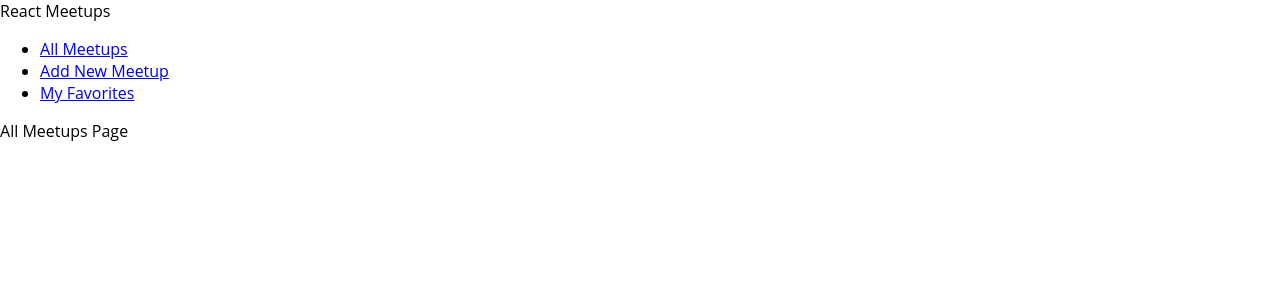
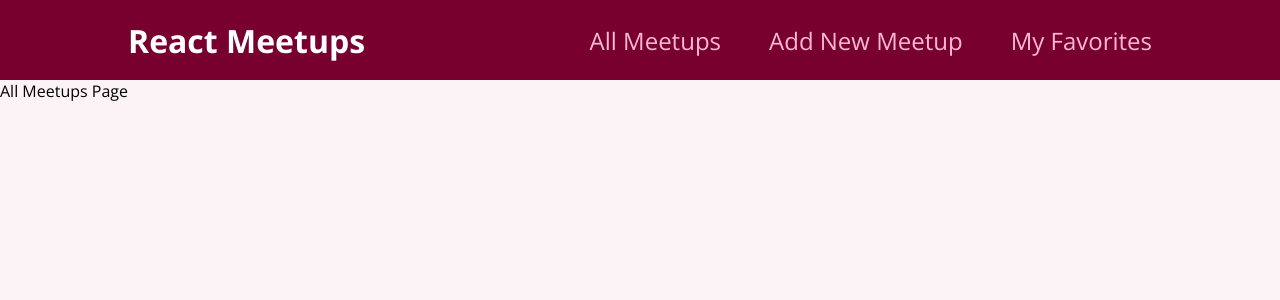
Before and after one commit to ayonalmamun/nextJS-react-the-complete-guide, a React (Create React App) app in the folder my-app/: page / in a window 1280 px wide. Shown: the top 300 px of the page. Built offline with nearby package versions, Linux system fonts and the light colour scheme.

Commit message:
css module added. video 19 done

```diff
--- a/my-app/src/components/layout/MainNavigation.js
+++ b/my-app/src/components/layout/MainNavigation.js
@@ -1,9 +1,11 @@
 import { Link } from "react-router-dom";
+
+import classes from './MainNavigation.module.css';
 
 export default function MainNavigation() {
   return (
-    <header>
-      <div>React Meetups</div>
+    <header className={classes.header}>
+      <div className={classes.logo}>React Meetups</div>
       <nav>
         <ul>
           <li>
--- /dev/null
+++ b/my-app/src/components/layout/MainNavigation.module.css
@@ -0,0 +1,47 @@
+.header {
+  width: 100%;
+  height: 5rem;
+  display: flex;
+  align-items: center;
+  justify-content: space-between;
+  background-color: #77002e;
+  padding: 0 10%;
+}
+
+.logo {
+  font-size: 2rem;
+  color: white;
+  font-weight: bold;
+}
+
+.header ul {
+  list-style: none;
+  margin: 0;
+  padding: 0;
+  display: flex;
+  align-items: baseline;
+}
+
+.header li {
+  margin-left: 3rem;
+}
+
+.header a {
+  text-decoration: none;
+  font-size: 1.5rem;
+  color: #fcb8d2;
+}
+
+.header a:hover,
+.header a:active,
+.header a.active {
+  color: white;
+}
+
+.badge {
+  background-color: #cc2062;
+  color: white;
+  border-radius: 12px;
+  padding: 0 1rem;
+  margin-left: 0.5rem;
+}
--- a/my-app/src/index.css
+++ b/my-app/src/index.css
@@ -1,16 +1,3 @@
-body {
-  margin: 0;
-  font-family: -apple-system, BlinkMacSystemFont, 'Segoe UI', 'Roboto', 'Oxygen',
-    'Ubuntu', 'Cantarell', 'Fira Sans', 'Droid Sans', 'Helvetica Neue',
-    sans-serif;
-  -webkit-font-smoothing: antialiased;
-  -moz-osx-font-smoothing: grayscale;
-}
-
-code {
-  font-family: source-code-pro, Menlo, Monaco, Consolas, 'Courier New',
-    monospace;
-}
 @import url('https://fonts.googleapis.com/css2?family=Lato:wght@700&family=Open+Sans:wght@400;700&display=swap');
 
 * {
@@ -18,14 +5,17 @@
 }
 
 body {
-  font-family: 'Open Sans', 'Lato', sans-serif;
+  font-family: 'Open Sans', sans-serif;
+  margin: 0;
+  background-color: #fcf3f6;
 }
 
-h1,
-h2,
-h3,
-h4,
-h5,
-h6 {
-  font-family: 'Lato', sans-serif;
+h1 {
+  font-size: 2.5rem;
+  color: #2c292b;
 }
+
+h2 {
+  font-size: 1.5rem;
+  color: #2c292b;
+}
```
